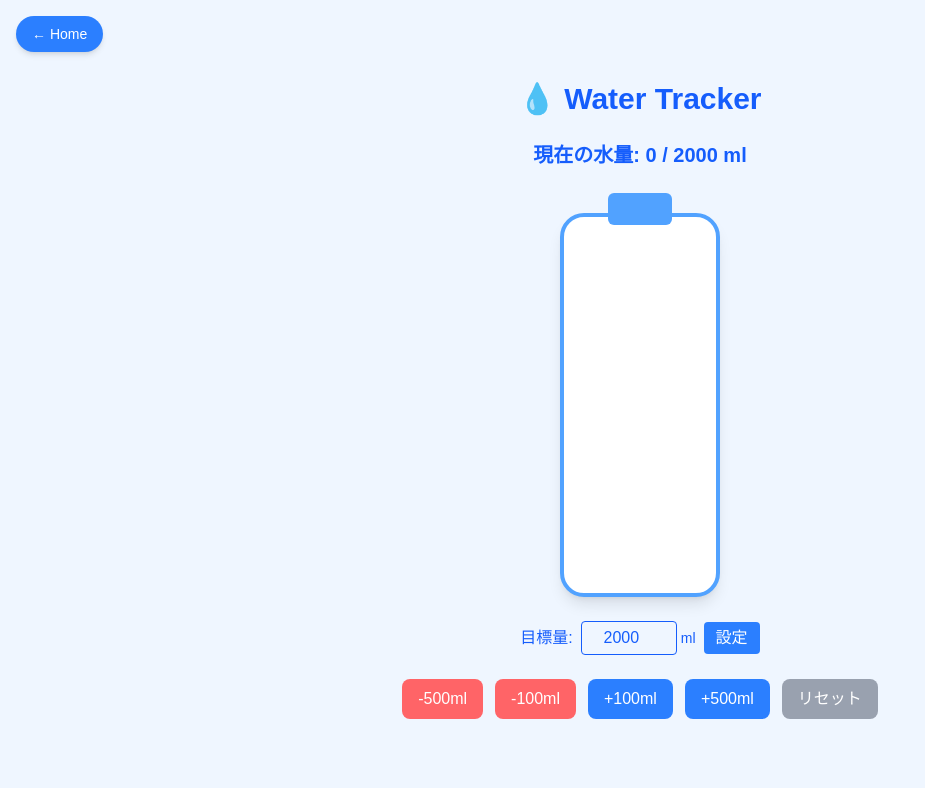
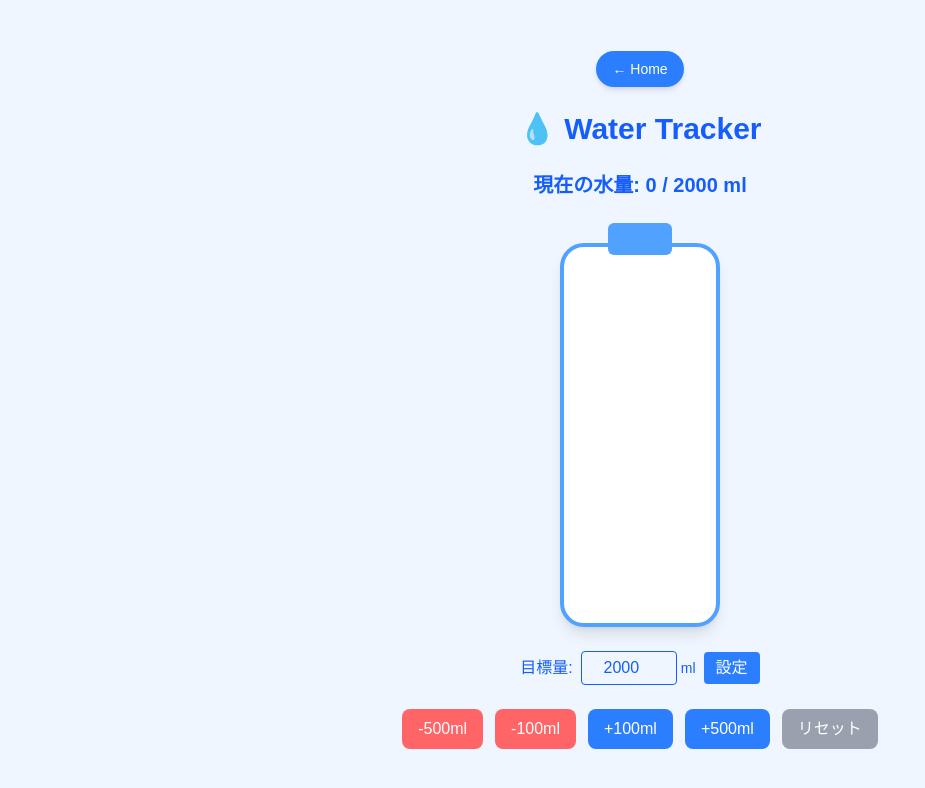
Before and after one commit to anoda-811/WaterApp, a Next.js app: page /water in a window 1280 px wide. Shown: the top 788 px of the page, without its empty margins (0-925 px from the left). Built offline with nearby package versions, Linux system fonts and the light colour scheme.

Commit message:
water-10

```diff
--- a/app/water/page.tsx
+++ b/app/water/page.tsx
@@ -41,7 +41,7 @@ export default function WaterPage() {
             {/* 左上ホームボタン */}
             <Link
                 href="/"
-                className="absolute left-4 top-4 rounded-full bg-blue-500 text-white px-4 py-2 text-sm shadow-md hover:bg-blue-600 transition"
+                className="rounded-full bg-blue-500 text-white px-4 py-2 text-sm shadow-md hover:bg-blue-600 transition"
             >
                 ← Home
             </Link>
```
